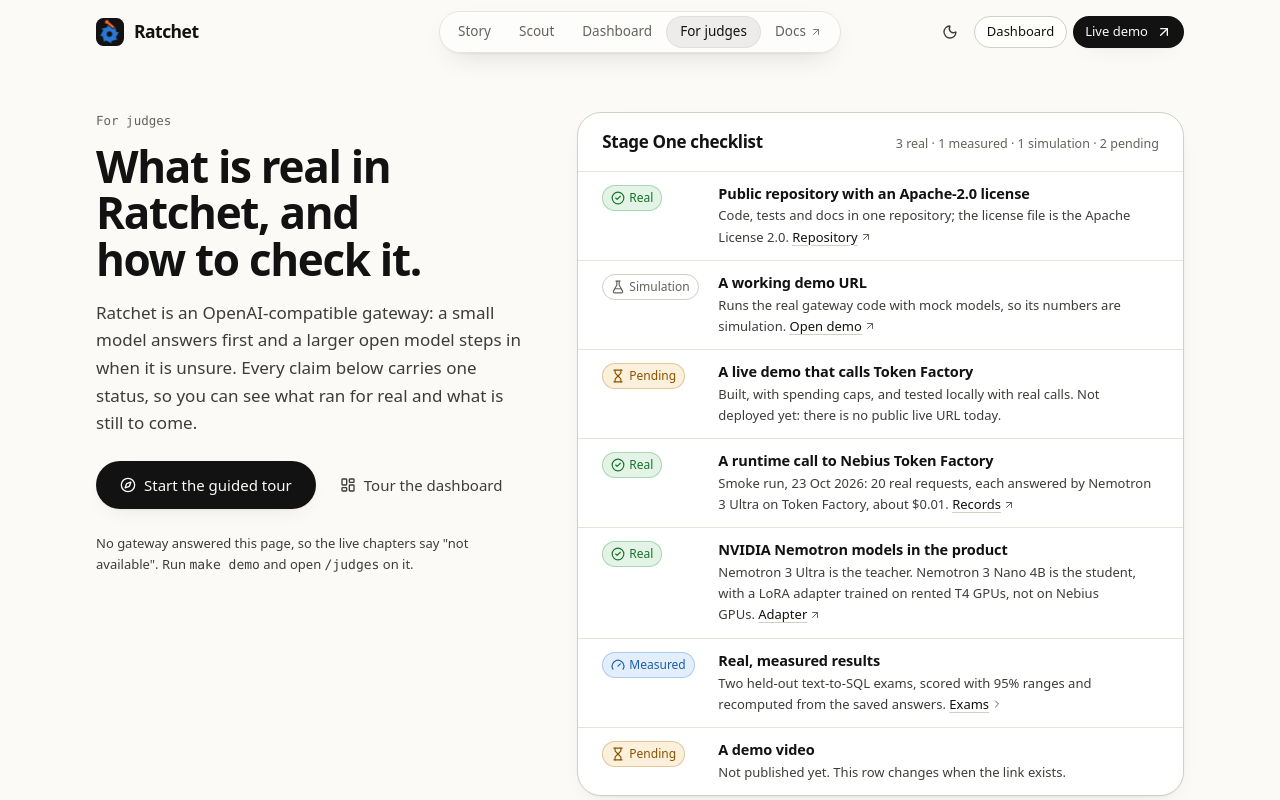
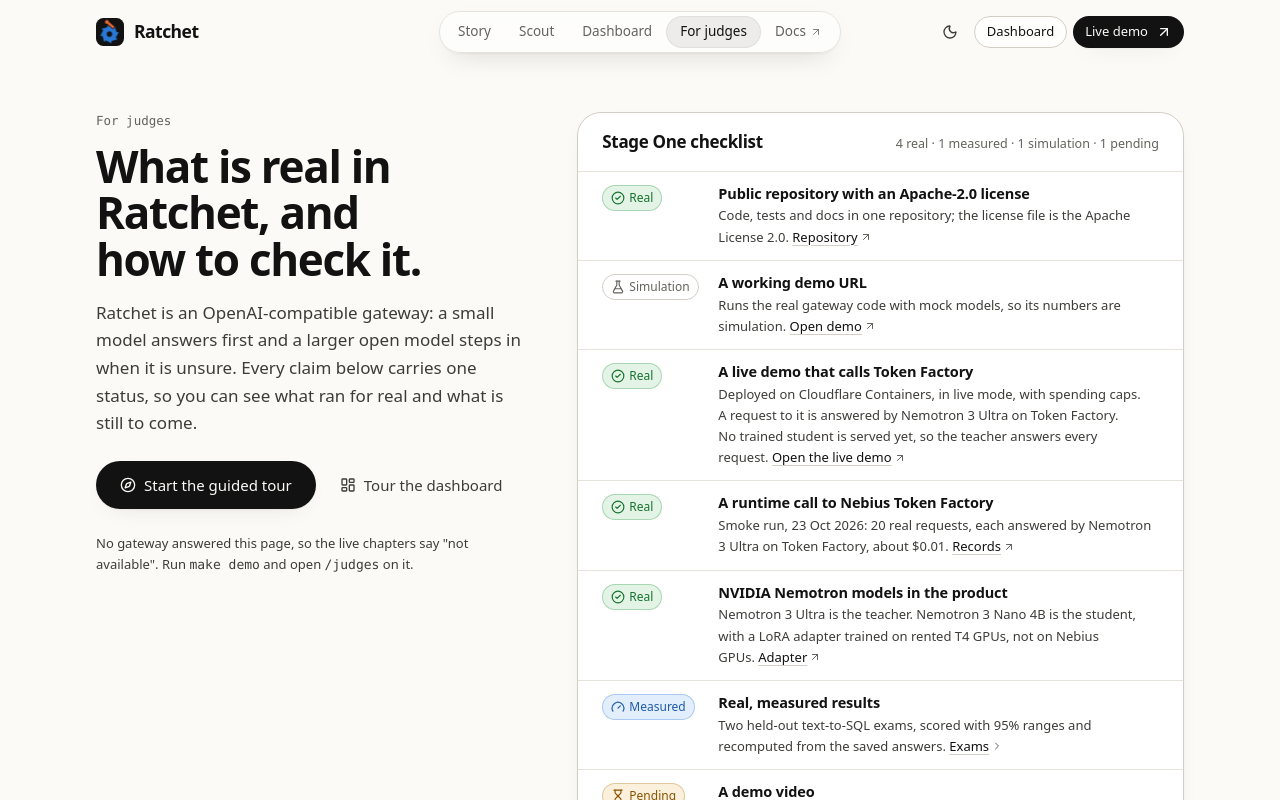
Before and after one commit to harshbhx/ratchet, a React (Vite) app in the folder web/: page /judges in a window 1280 px wide. Shown: the top 800 px of the page. Built offline with nearby package versions, Linux system fonts and the light colour scheme; no server answers.

Commit message:
Site: the live demo is linked and shown as real

```diff
--- a/web/src/components/layout/mobile-menu.tsx
+++ b/web/src/components/layout/mobile-menu.tsx
@@ -7,7 +7,7 @@
 import { ButtonA } from "@/components/ui/button";
 import { useTheme } from "@/lib/hooks";
 import { DUR, EASE } from "@/lib/motion";
-import { cn, DEMO_URL } from "@/lib/utils";
+import { cn, LIVE_URL } from "@/lib/utils";
 import { isCurrentRoute, MORE_NAV, PAGE_NAV, STORY_NAV, type NavItem } from "./nav-model";
 
 const FOCUSABLE = 'a[href], button:not([disabled]), [tabindex]:not([tabindex="-1"])';
@@ -180,12 +180,12 @@
           <div className="shrink-0 border-t border-line bg-bg px-4 pt-4 pb-[max(1rem,env(safe-area-inset-bottom))] sm:px-6">
             <div className="flex items-center gap-3">
               <ButtonA
-                href={DEMO_URL}
+                href={LIVE_URL}
                 target="_blank"
                 rel="noopener noreferrer"
                 size="lg"
                 className="flex-1"
-                aria-label="Live demo (simulation), opens in a new tab"
+                aria-label="Live demo, opens in a new tab"
               >
                 Live demo <ArrowUpRight aria-hidden />
               </ButtonA>
--- a/web/src/components/layout/site-header.tsx
+++ b/web/src/components/layout/site-header.tsx
@@ -7,7 +7,7 @@
 import type { Stats } from "@/lib/api";
 import { useTheme } from "@/lib/hooks";
 import { surfaceSwitch, type SurfaceSwitch as Switch } from "@/lib/surface-model";
-import { cn, DEMO_URL } from "@/lib/utils";
+import { cn, LIVE_URL } from "@/lib/utils";
 import { MobileMenu } from "./mobile-menu";
 import { isCurrentRoute, pillItems, sectionIds, type NavItem } from "./nav-model";
 
@@ -303,7 +303,7 @@
             >
               {onDashboard ? "Scout" : "Dashboard"}
             </ButtonLink>
-            <ButtonA href={DEMO_URL} target="_blank" rel="noopener noreferrer" size="sm" aria-label="Live demo (simulation), opens in a new tab">
+            <ButtonA href={LIVE_URL} target="_blank" rel="noopener noreferrer" size="sm" aria-label="Live demo, opens in a new tab">
               Live demo <ArrowUpRight aria-hidden className="hidden lg:block" />
             </ButtonA>
             <button
--- a/web/src/data/real.json
+++ b/web/src/data/real.json
@@ -153,6 +153,32 @@
       "metrics": []
     },
     {
+      "id": "live-demo",
+      "claim": "A public live demo that calls Nebius Token Factory",
+      "status": "real",
+      "evidence": "On 24 Oct 2026 the gateway was deployed in live mode on Cloudflare Containers. A request to it is answered by Nemotron 3 Ultra on Nebius Token Factory under daily spend and rate limits, and an admin key and the mock-only demo controls are refused. No trained student is served in it yet, so the teacher answers every request.",
+      "check": {
+        "label": "Send it a request and read the ratchet block in the reply",
+        "command": "curl -s https://live.ratchet.dualmindlab.tech/v1/chat/completions -H 'Content-Type: application/json' -d '{\"model\":\"ratchet\",\"messages\":[{\"role\":\"user\",\"content\":\"Hello\"}]}'"
+      },
+      "paths": [
+        "deploy/cloudflare-live/src/index.ts",
+        "deploy/cloudflare-live/wrangler.json"
+      ],
+      "date": "2026-10-24",
+      "facts": [
+        {
+          "label": "Answered by",
+          "value": "the teacher, Nemotron 3 Ultra on Token Factory"
+        },
+        {
+          "label": "Limits",
+          "value": "about $2.50 a day for the gateway, $1.50 for the demo key"
+        }
+      ],
+      "metrics": []
+    },
+    {
       "id": "live-gateway-smoke",
       "claim": "The gateway in live mode, answering through real Token Factory calls",
       "status": "real",
--- a/web/src/lib/utils.ts
+++ b/web/src/lib/utils.ts
@@ -49,3 +49,4 @@
 export const REPO_URL = "https://github.com/harshbhx/ratchet";
 export const DOCS_URL = "https://ratchet-docs.pages.dev/";
 export const DEMO_URL = "https://demo.ratchet.dualmindlab.tech";
+export const LIVE_URL = "https://live.ratchet.dualmindlab.tech";
--- a/web/src/pages/judges/stage-one.tsx
+++ b/web/src/pages/judges/stage-one.tsx
@@ -1,6 +1,7 @@
 import { ArrowUpRight, ChevronRight } from "lucide-react";
 import { RealBadge } from "@/components/ui/real-badge";
 import { REAL_STATUSES, STATUS_TEXT, type RealStatus } from "@/lib/real-model";
+import { LIVE_URL } from "@/lib/utils";
 import { REAL } from "./real";
 
 /** One hackathon requirement, the status its evidence earns today and where to check it. */
@@ -37,9 +38,9 @@
   {
     id: "live-demo",
     requirement: "A live demo that calls Token Factory",
-    status: "pending",
-    evidence: "Built, with spending caps, and tested locally with real calls. Not deployed yet: there is no public live URL today.",
-    link: null,
+    status: "real",
+    evidence: "Deployed on Cloudflare Containers, in live mode, with spending caps. A request to it is answered by Nemotron 3 Ultra on Token Factory. No trained student is served yet, so the teacher answers every request.",
+    link: { label: "Open the live demo", href: LIVE_URL },
   },
   {
     id: "runtime-call",
--- a/web/src/pages/landing/sections/try-it.tsx
+++ b/web/src/pages/landing/sections/try-it.tsx
@@ -3,15 +3,15 @@
 import { ButtonA, ButtonLink } from "@/components/ui/button";
 import { CodeBlock, tok } from "@/components/ui/code-block";
 import { Container, Eyebrow, H2 } from "@/components/ui/section";
-import { DEMO_URL, REPO_URL } from "@/lib/utils";
+import { DEMO_URL, LIVE_URL, REPO_URL } from "@/lib/utils";
 import { Reveal } from "../shared";
 
 /**
  * "Try it in a minute": the shortest path from this page to a working request, for someone judging many projects. Three ways in
- * (click, paste one command, run it locally), each with what they will see. The demo behind the first two is the simulation
- * (mock models): the page says so, next to the commands. A live-gateway entry replaces the first card when that host is deployed.
+ * (click, paste one command, run it locally), each with what they will see. The live demo makes real Token Factory calls under
+ * spend limits (the teacher answers every request for now); the simulation next to it runs mock models and is labelled as such.
  */
-const CURL = `curl ${DEMO_URL}/v1/chat/completions \\
+const CURL = `curl ${LIVE_URL}/v1/chat/completions \\
   -H "Content-Type: application/json" \\
   -d '{"model":"ratchet","messages":[{"role":"user","content":"My order never arrived"}]}'`;
 
@@ -41,14 +41,18 @@
             Send a request in under a minute.
           </H2>
           <p className="mt-3 max-w-[62ch] text-[15px] leading-relaxed text-ink-2">
-            Three ways in, from nothing to a real request. The demo below runs mock models (a labelled simulation), so it costs nothing and needs no key.
+            Three ways in, from nothing to a real request. The live demo calls Nebius Token Factory for real, under spend limits, and needs no key. The simulation and the local setup run mock models and cost nothing.
           </p>
           <ol className="mt-7 grid gap-4 lg:grid-cols-3">
             <Step n="1" title="Click">
               <p className="text-[14px] leading-relaxed text-ink-2">Run a simulated day, break a release on purpose, and watch the gate roll it back.</p>
               <div className="mt-auto flex flex-wrap gap-2.5 pt-2">
-                <ButtonA href={DEMO_URL} target="_blank" rel="noopener noreferrer" size="lg">
-                  <Play aria-hidden /> Open the demo <ArrowUpRight aria-hidden />
+                <ButtonA href={LIVE_URL} target="_blank" rel="noopener noreferrer" size="lg">
+                  <Play aria-hidden /> Open the live demo <ArrowUpRight aria-hidden />
+                  <span className="sr-only"> (opens in a new tab)</span>
+                </ButtonA>
+                <ButtonA href={DEMO_URL} target="_blank" rel="noopener noreferrer" size="lg" variant="outline">
+                  Simulation <ArrowUpRight aria-hidden />
                   <span className="sr-only"> (opens in a new tab)</span>
                 </ButtonA>
                 <ButtonLink to="/scout" variant="outline" size="lg">
@@ -60,9 +64,9 @@
               </div>
             </Step>
             <Step n="2" title="Paste one command">
-              <p className="text-[14px] leading-relaxed text-ink-2">It is the OpenAI API. The answer comes back with a `ratchet` block that says who answered and what it cost.</p>
+              <p className="text-[14px] leading-relaxed text-ink-2">It is the OpenAI API. The reply carries a `ratchet` block that says who answered and what it cost. This one is a real call, so please keep it to a few.</p>
               <CodeBlock title="terminal" copy={CURL} className="mt-auto">
-                {tok.k("curl")} {DEMO_URL.replace("https://", "")}/v1/chat/completions \
+                {tok.k("curl")} {LIVE_URL.replace("https://", "")}/v1/chat/completions \
                 {"\n  "}-H {tok.s('"Content-Type: application/json"')} \
                 {"\n  "}-d {tok.s(`'{"model":"ratchet","messages":[{"role":"user","content":"My order never arrived"}]}'`)}
               </CodeBlock>
@@ -79,7 +83,7 @@
           </ol>
           <p className="mt-5 flex flex-wrap items-center gap-x-4 gap-y-2 text-[13px] text-muted">
             <Terminal className="size-3.5" aria-hidden />
-            <span>Mock models: numbers here are simulation. The real results are above.</span>
+            <span>The simulation and a local install use mock models: their numbers are simulation. The measured results are above.</span>
             <Link to="/judges" className="font-medium text-ink underline decoration-line-strong underline-offset-[3px] hover:decoration-ink">
               For judges: where to look
             </Link>
```
Also changed, not shown: web/src/pages/landing/sections/open-source.tsx (+6 -3 lines).
